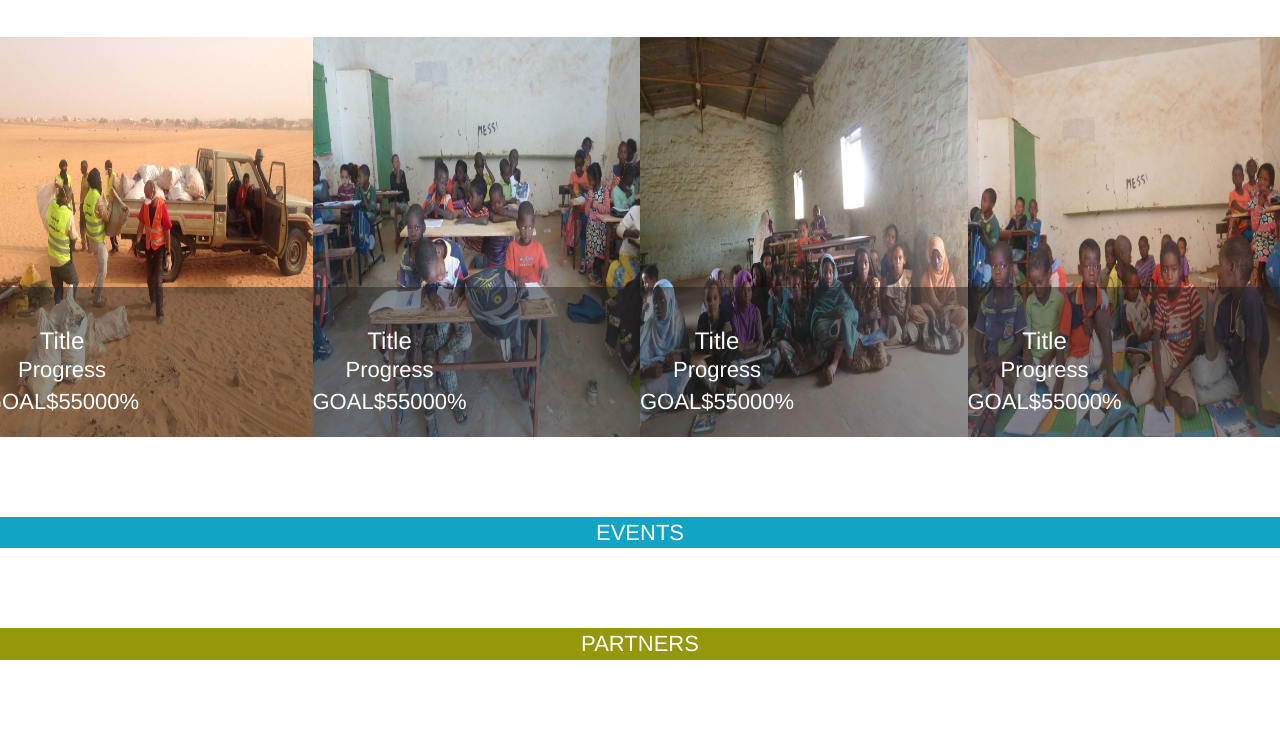
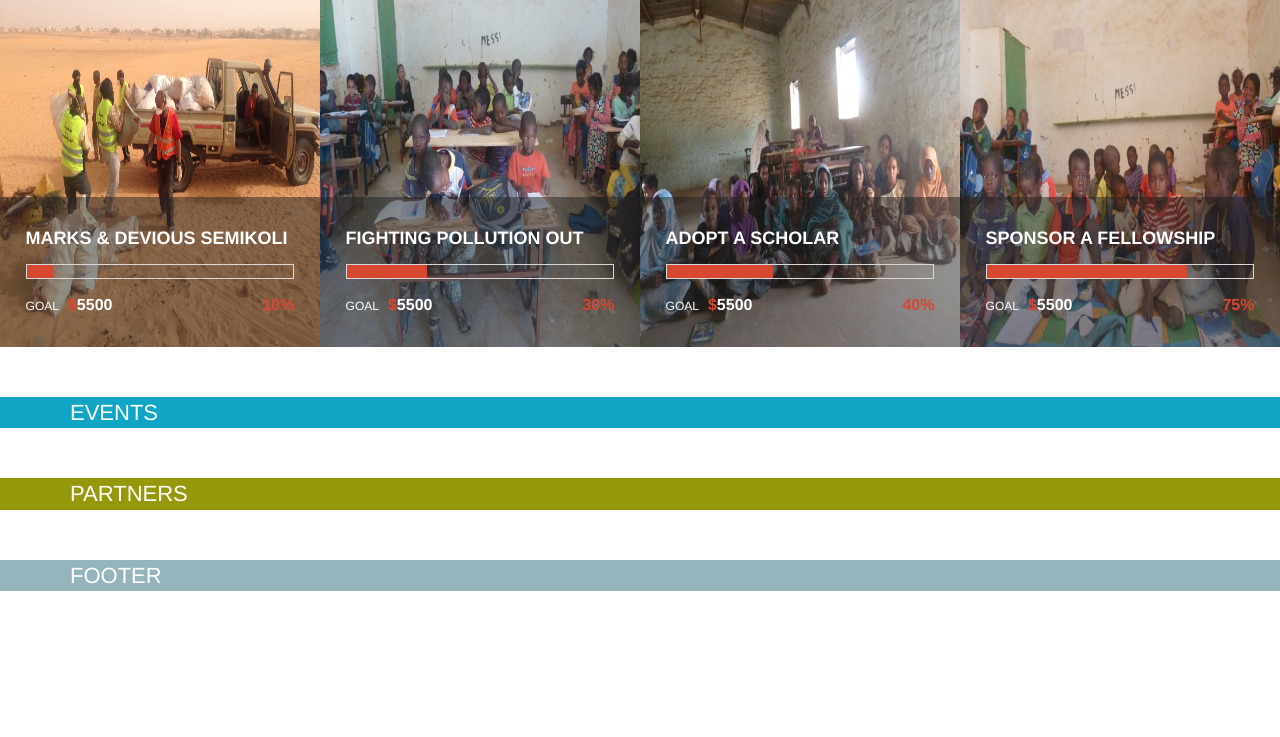
Before and after one commit to MfcDevps/OngWebsite, a plain HTML site: page index.html in a window 1280 px wide. Shown: the part 466-1203 px from the top of the page. After the commit the page ends 1057 px from the top, so only its background shows below. Drawn offline with Linux system fonts and the light colour scheme.

Commit message:
Create section project feature with style

```diff
--- a/css/style.css
+++ b/css/style.css
@@ -2,7 +2,6 @@
 body{
     color: #FFF;
     font-size: 22px;
-    text-align: center;
     background-color: #FFF;
 }
 
@@ -21,6 +20,16 @@ h1,h2,h3,h4,h5,h5,p{
 
 .clear{
     clear: both;
+}
+
+.reset-padding{
+    padding-left: 0;
+    padding-right: 0;
+}
+
+.reset-margin{
+    margin-right: 0;
+    margin-left: 0;
 }
 /* End Global Style */
 
@@ -62,6 +71,9 @@ h1,h2,h3,h4,h5,h5,p{
     color: #3f3f3f
 }
 
+.projects header{
+    text-align: center;
+}
 
 .projects header h2{
     font-weight: bold;
@@ -83,14 +95,10 @@ h1,h2,h3,h4,h5,h5,p{
 .projects ul{
     list-style-type: none;
     padding: 0;
-    overflow: hidden;
+
     margin-top: 40px;
 }
 
-.projects .reset-padding{
-    padding-left: 0;
-    padding-right: 0;
-}
 
 .projects .project-item{
     position: relative;
@@ -114,10 +122,96 @@ h1,h2,h3,h4,h5,h5,p{
 
 .projects .item-desc{
     position: absolute;
-    bottom: 20px;
+    bottom: 30px;
     z-index: 9999;
+    width: 100%;
+    padding-left: 8%;
+    padding-right: 8%;
 }
 
+.projects .item-desc h3{
+    font-weight: bold;
+    font-size: 18px;
+    margin-bottom: 15px;
+}
+
+.projects .item-desc .item-progress{
+    width: 100%;
+}
+.projects .item-desc .item-progress progress{
+    width: 100%;
+    background: none;
+    border: 1px solid #d8d8d8;
+    height: 15px;
+}
+
+.projects .item-desc .item-progress progress::-webkit-progress-value{
+    background: #d84831;
+}
+
+.projects .item-desc .item-progress progress::-webkit-progress-bar{
+    background: none;
+}
+
+
+.projects .item-desc .item-progress progress:-moz-progress-value{
+    background: #d84831;
+}
+
+.projects .item-desc .item-progress progress:-moz-progress-bar{
+    background: none;
+}
+
+
+.projects .item-desc .item-progress progress::-ms-progress-value{
+    background: #d84831;
+}
+
+.projects .item-desc .item-progress progress::-ms-progress-bar{
+    background: none;
+}
+
+
+.projects .item-desc .item-progress progress::-o-progress-value{
+    background: #d84831;
+}
+
+.projects .item-desc .item-progress progress::-o-progress-bar{
+    background: none;
+}
+
+.projects .item-desc .item-progress .item-progress-value{
+    width: 10%;
+    background: #d84831;
+    font-size: 11px;
+    font-weight: bold;
+    text-align: center;
+}
+
+.projects .item-data{
+    margin-top: 15px;
+}
+.projects .item-data .goals{
+    font-size: 12px;
+    margin-top: 4px;
+    margin-right: 9px;
+}
+
+.projects .item-data .money{
+    font-size: 16px;
+    font-weight: bold;
+}
+
+.projects .item-data .money span{
+    color: #d84831;
+    font-weight: bold;
+}
+
+.projects .item-data .persontege{
+    font-size: 16px;
+    color: #d84831;
+    font-weight: bold;
+}
    /* End Project Items Styles
  /* End Projects Styles */
 
@@ -147,7 +241,7 @@ h1,h2,h3,h4,h5,h5,p{
 /* Start Minimize Style */
 
 .causes, .stories, .projects, .events, .partners, .footer{
-    margin-top: 80px;
+    margin-top: 50px;
 }
 
 /* End Minimize style */
--- a/index.html
+++ b/index.html
@@ -67,7 +67,7 @@
             </header>
             <!-- Note : row is class from bootstrap to create a grid system -->
             <ul>
-                 <div class="row reset-padding">
+                 <div class="row reset-padding reset-margin">
                     <!-- Number of item in grid system -->
 
                     <!-- Item One -->
@@ -77,12 +77,14 @@
                             <img class="img-responsive" src="images/1.jpg" alt="Project One"/>
 
                             <div class="item-desc">
-                                <h3>Title</h3>
-                                <div class="item-progress">Progress</div>
+                                <h3>MARKS & DEVIOUS SEMIKOLI</h3>
+                                <div class="item-progress">
+                                    <progress value="10" max="100"></progress>
+                                </div>
                                 <div class="item-data">
                                     <span class="goals float-left">GOAL</span>
-                                    <span class="money float-left">$5500</span>
-                                    <span class="persontege float-right">0%</span>
+                                    <span class="money float-left"><span>$</span>5500</span>
+                                    <span class="persontege float-right">10%</span>
                                 </div>
                                 <div class="clear"></div>
                             </div>
@@ -96,12 +98,14 @@
                             <div class="overlay"></div>
                             <img class="img-responsive" src="images/2.jpg" alt="Project Two"/>
                             <div class="item-desc">
-                                <h3>Title</h3>
-                                <div class="item-progress">Progress</div>
+                                <h3>FIGHTING POLLUTION OUT</h3>
+                                <div class="item-progress">
+                                    <progress value="30" max="100"></progress>
+                                </div>
                                 <div class="item-data">
                                     <span class="goals float-left">GOAL</span>
-                                    <span class="money float-left">$5500</span>
-                                    <span class="persontege float-right">0%</span>
+                                    <span class="money float-left"><span>$</span>5500</span>
+                                    <span class="persontege float-right">30%</span>
                                 </div>
                                 <div class="clear"></div>
                             </div>
@@ -114,12 +118,14 @@
                             <div class="overlay"></div>
                             <img class="img-responsive" src="images/3.jpg" alt="Project One"/>
                             <div class="item-desc">
-                                <h3>Title</h3>
-                                <div class="item-progress">Progress</div>
+                                <h3>ADOPT A SCHOLAR</h3>
+                                <div class="item-progress">
+                                    <progress value="40" max="100"></progress>
+                                </div>
                                 <div class="item-data">
                                     <span class="goals float-left">GOAL</span>
-                                    <span class="money float-left">$5500</span>
-                                    <span class="persontege float-right">0%</span>
+                                    <span class="money float-left"><span>$</span>5500</span>
+                                    <span class="persontege float-right">40%</span>
                                 </div>
                                 <div class="clear"></div>
                             </div>
@@ -132,12 +138,14 @@
                             <div class="overlay"></div>
                             <img class="img-responsive" src="images/4.jpg" alt="Project One"/>
                             <div class="item-desc">
-                                <h3>Title</h3>
-                                <div class="item-progress">Progress</div>
+                                <h3>SPONSOR A FELLOWSHIP</h3>
+                                <div class="item-progress">
+                                    <progress value="75" max="100"></progress>
+                                </div>
                                 <div class="item-data">
                                     <span class="goals float-left">GOAL</span>
-                                    <span class="money float-left">$5500</span>
-                                    <span class="persontege float-right">0%</span>
+                                    <span class="money float-left"><span>$</span>5500</span>
+                                    <span class="persontege float-right">75%</span>
                                 </div>
                                 <div class="clear"></div>
                             </div>
```
